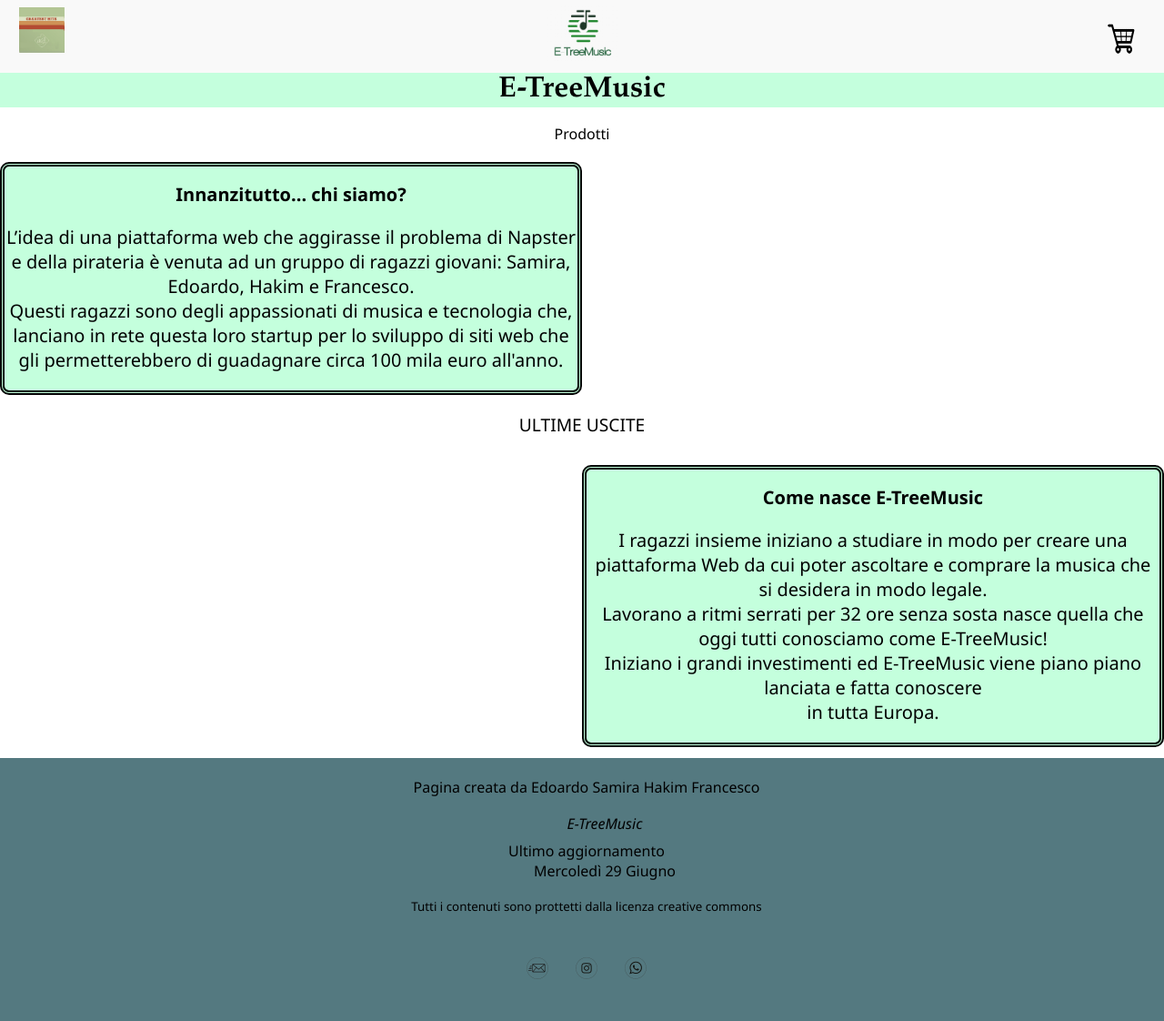
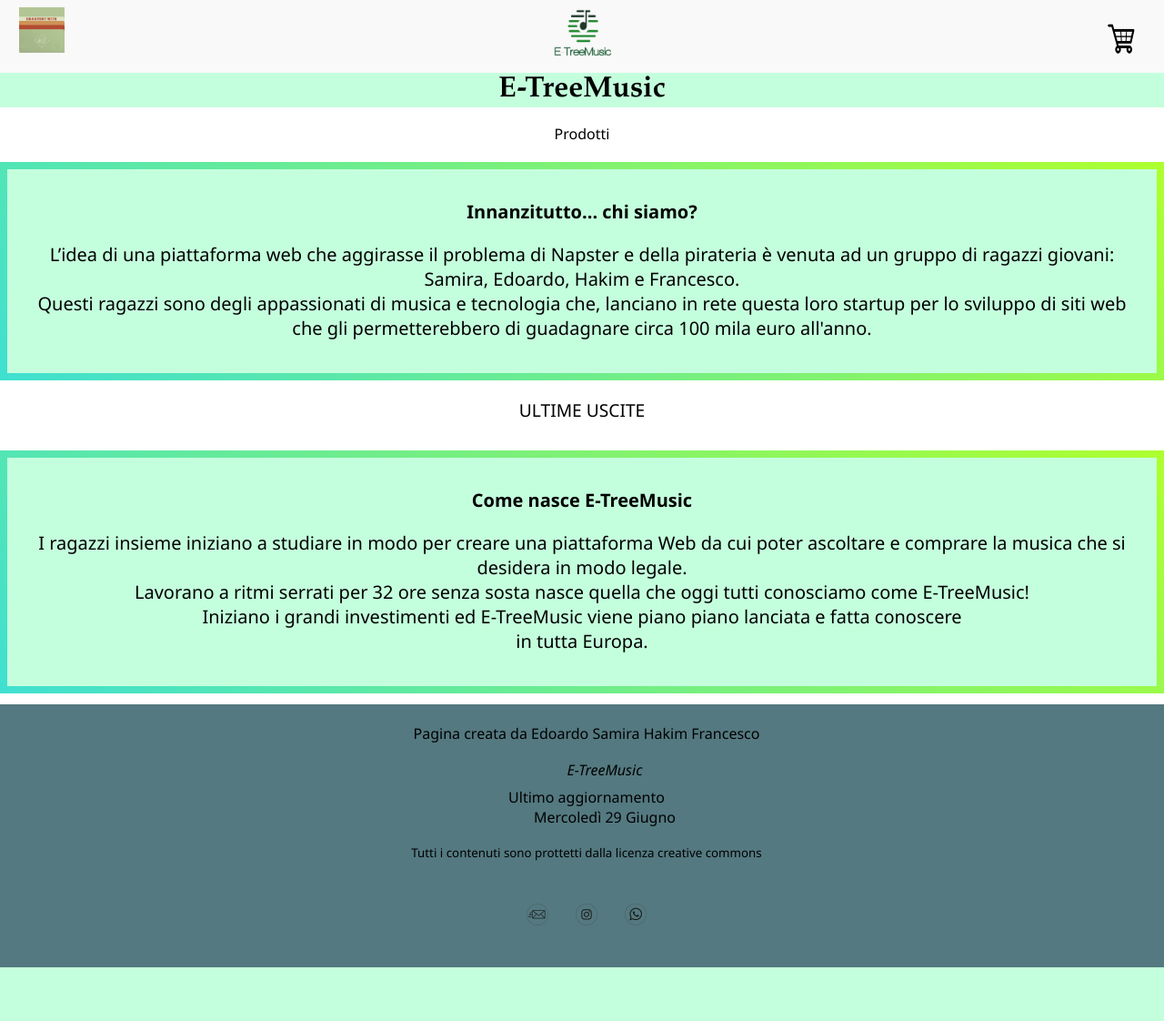
Before and after one commit to fradale2000/E-TreeMusic, a PHP site: page / in a window 1280 px wide. Shown: the whole page at 91% size. After the commit the page ends 1063 px from the top, so only its background shows below. Run offline with PHP 8.4, Linux system fonts and the light colour scheme.

Commit message:
commit sviluppo

```diff
--- a/style.css
+++ b/style.css
@@ -370,7 +370,7 @@ box-shadow: rgba(17, 17, 26, 0.1) 0px 8px 24px, rgba(17, 17, 26, 0.1) 0px 16px 5
 
 }
 
-@media only screen and (max-width: 600px) {
+@media screen and (max-width: 667px) {
   #vinilesfondo{
     width: 200%;
     height: 70%;
@@ -388,6 +388,7 @@ box-shadow: rgba(17, 17, 26, 0.1) 0px 8px 24px, rgba(17, 17, 26, 0.1) 0px 16px 5
     overflow-x: hidden;
     overflow-y: hidden;
   }
+
 }
 
 #noi{
@@ -397,9 +398,9 @@ box-shadow: rgba(17, 17, 26, 0.1) 0px 8px 24px, rgba(17, 17, 26, 0.1) 0px 16px 5
   margin-top: 0.6em;
   margin-bottom: 0.6em;
   background-color: #c4ffdd;
-  margin-right: 50%;
-  border: thick double #000000;
-  border-radius: 10px;
+  border: 8px solid;
+	padding: 1rem;
+  border-image: linear-gradient(45deg, turquoise, greenyellow) 1;
 
 }
 #noi p,h2{
@@ -415,9 +416,9 @@ box-shadow: rgba(17, 17, 26, 0.1) 0px 8px 24px, rgba(17, 17, 26, 0.1) 0px 16px 5
   margin-top: 0.6em;
   margin-bottom: 0.6em;
   background-color: #c4ffdd;
-  margin-left:50%;
-  border: thick double #000000;
-  border-radius: 10px;
+  border: 8px solid;
+	padding: 1rem;
+  border-image: linear-gradient(45deg, turquoise, greenyellow) 1;
 }
 #nascita p{
   text-align: center ;
```
